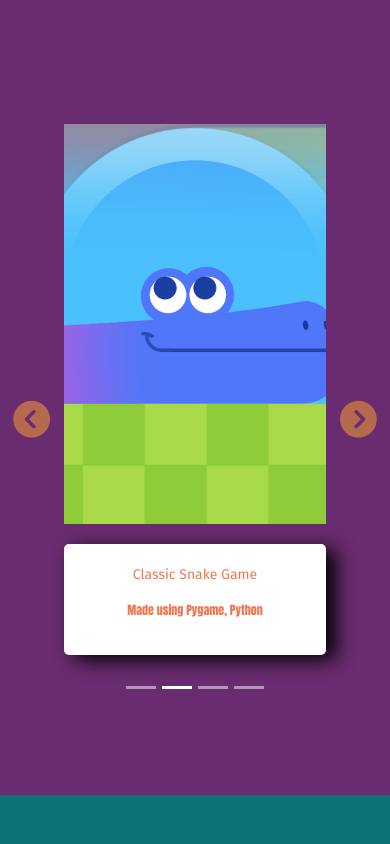
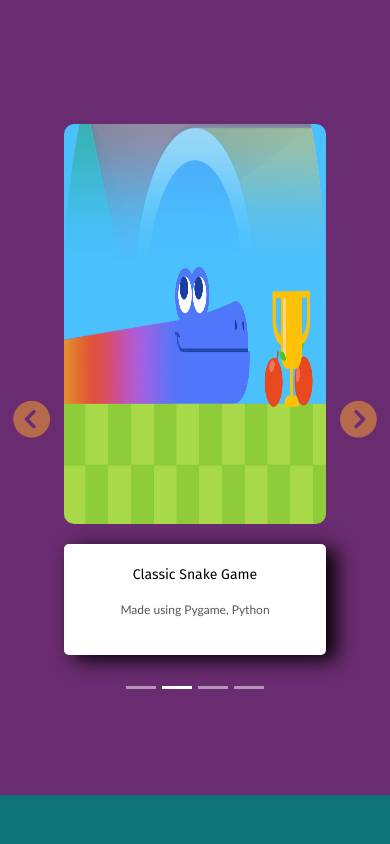
Before and after one commit to Shashank03200/Portfolio, a plain HTML site: page index.html in a window 390 px wide. Shown: the part 2440-3284 px from the top of the page. Drawn offline with nearby package versions, Linux system fonts and the light colour scheme.

Commit message:
Carousel Image and Navbar Links Fixed

```diff
--- a/app.js
+++ b/app.js
@@ -1,3 +1,7 @@
 AOS.init({
     duration: 1000
 });
+
+$('.navbar-collapse a').click(function(){
+    $(".navbar-collapse").collapse('hide');
+});
--- a/css/styles.css
+++ b/css/styles.css
@@ -49,7 +49,7 @@ body {
 }
 
 .fourth-level {
-  font-family: Impact, Haettenschweiler, 'Arial Narrow Bold', sans-serif;
+  font-family: 'Gill Sans', 'Gill Sans MT', Calibri, 'Trebuchet MS', sans-serif;
   font-size: 20px;
 }
 
@@ -142,12 +142,20 @@ textarea {
   left: auto;
   right: auto;
   width: 80%;
-  color: #ee7752;
   margin: 40px auto;
   border-radius: 5px;
   box-shadow: 10px 5px 20px black;
   background-color: #fff;
 }
+
+.carousel-caption > .third-level{
+  color: black;
+}
+
+.carousel-caption > .fourth-level{
+  color: rgb(85, 88, 82);
+}
+
 .prev-btn,
 .next-btn{
   font-size: 5rem;
@@ -173,7 +181,6 @@ textarea {
 #social-link-sec{
   background: #6a2c70;
   text-align: center;
-  margin:2rem auto;
   padding: 30px;
 }
 
@@ -222,7 +229,7 @@ footer {
   text-align: center;
   background-color: #212529;
   padding: 2vh;
-  margin-bottom: 0;
+
 }
 
 #introduction,#quote-sec {
@@ -289,9 +296,11 @@ footer {
   }
 
   .carousel-image {
-    object-fit: cover;
+
+    object-fit: fill;
     height: 100%;
     width: 100%;
+    border-radius: 10px;
   }
 
   .profile-image {
--- a/index.html
+++ b/index.html
@@ -51,7 +51,7 @@
   <body>
 
     <!-- Navigation Bar -->
-    <nav class="navbar navbar-expand-lg navbar-dark bg-dark fixed">
+    <nav class="navbar navbar-expand-lg navbar-dark bg-dark fixed"  data-toggle="collapse" data-target=".nav-collapse"  >
       <a class="navbar-brand" href="#">Shashank Mishra</a>
 
       <button
```
Also changed, not shown: images/blogging.jpg.
